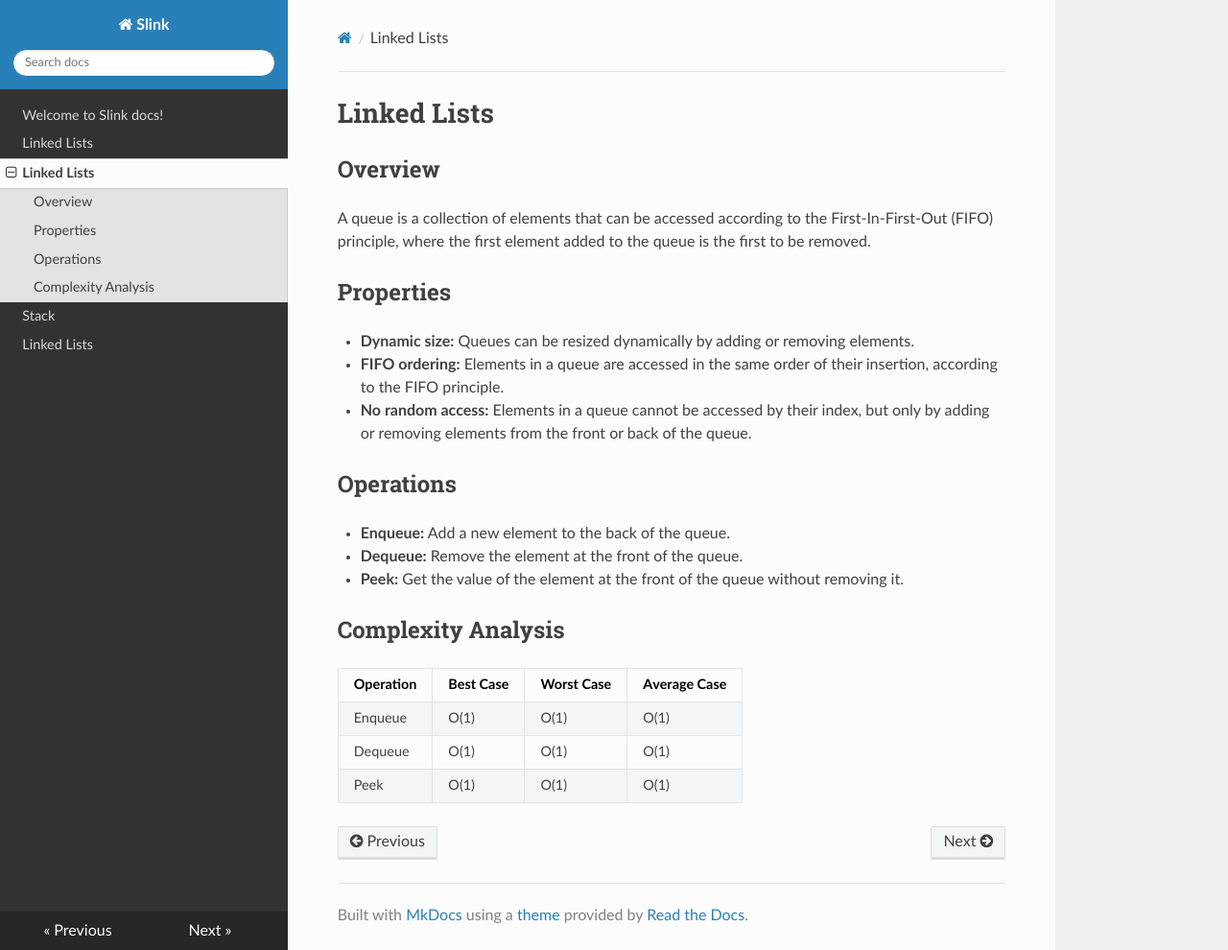
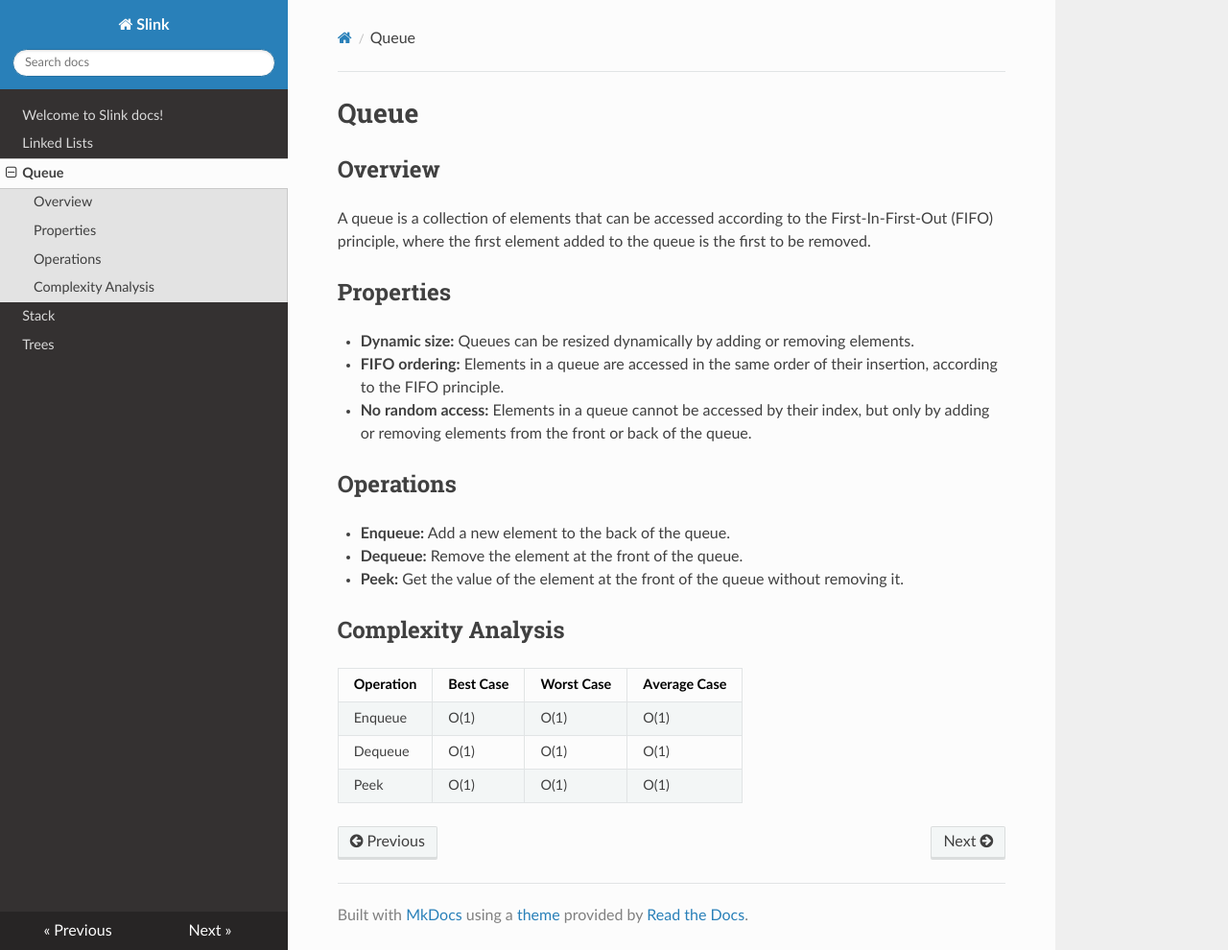
Before and after one commit to jgfranco17/slink, an MkDocs documentation site: the page built from docs/queues.md, in a window 1280 px wide and 990 px high. Shown: the whole window at 96% size. Built offline with MkDocs 1.6.1, drawn with Linux system fonts in a browser that asks for light colours; nearby versions of some CDN libraries.

Commit message:
Patched headings

```diff
--- a/docs/queues.md
+++ b/docs/queues.md
@@ -1,4 +1,4 @@
-# Linked Lists
+# Queue
 
 ## Overview
 A queue is a collection of elements that can be accessed according to the First-In-First-Out (FIFO) principle, where the first element added to the queue is the first to be removed.
--- a/docs/trees.md
+++ b/docs/trees.md
@@ -1,4 +1,4 @@
-# Linked Lists
+# Trees
 
 ## Overview
 A tree is a collection of nodes connected by edges, with a designated root node at the top. Each node can have any number of child nodes, and the nodes are often organized into levels.
```
